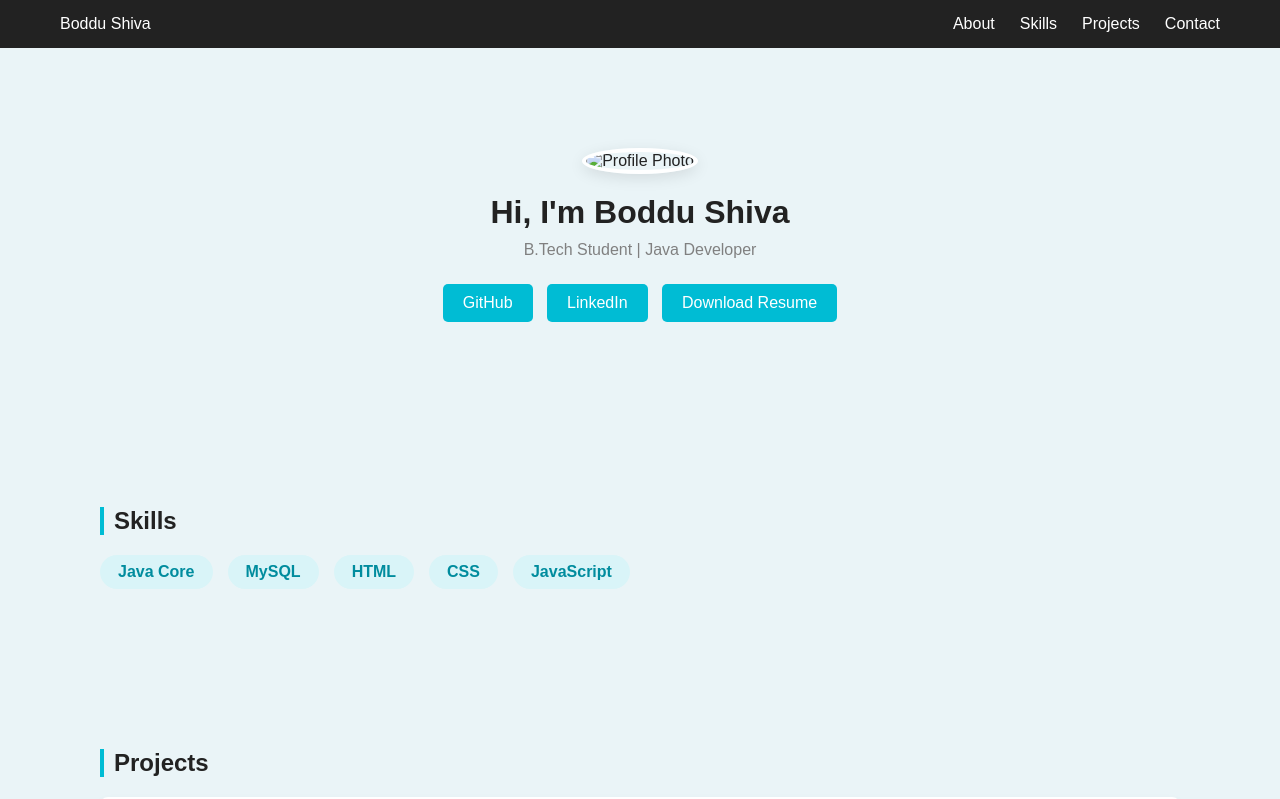
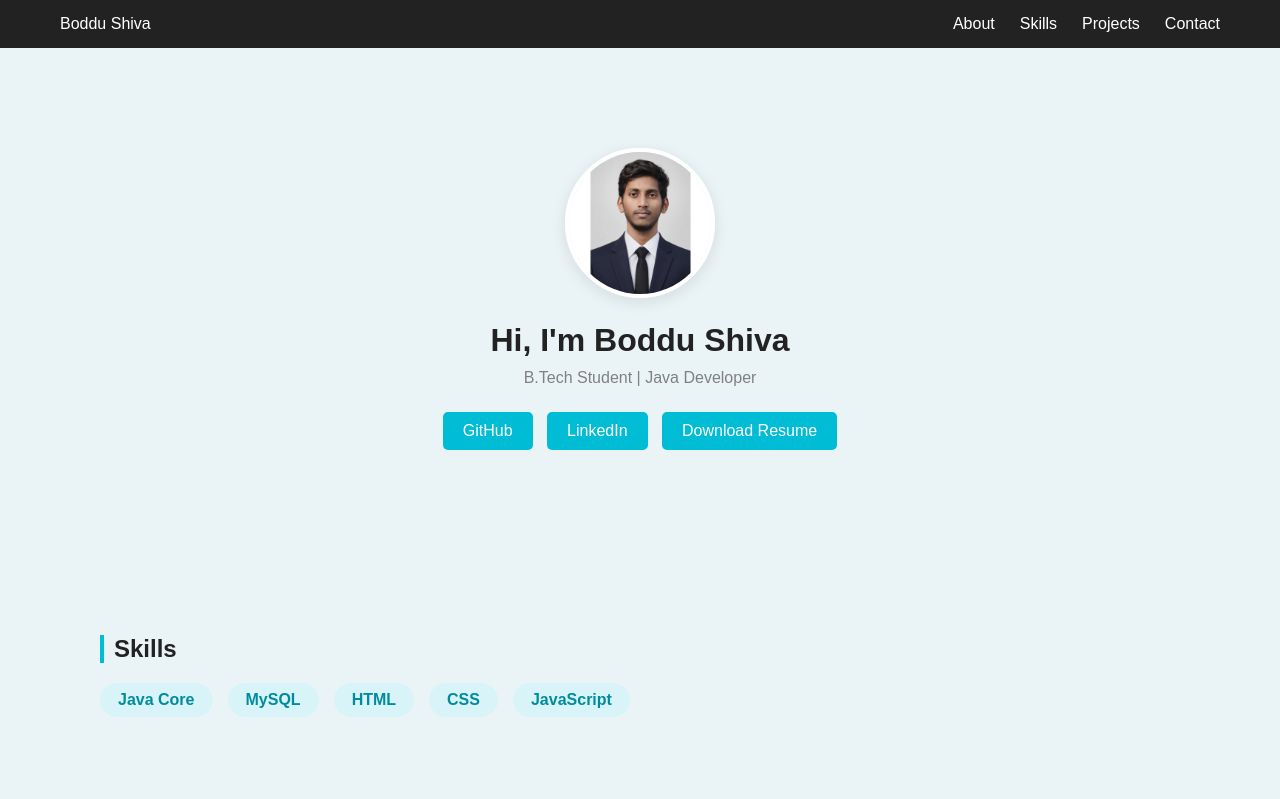
Before and after one commit to Shivabodd/Shivabodd.github.io, a plain HTML site: page index.html in a window 1280 px wide. Shown: the top 799 px of the page. Drawn offline with Linux system fonts and the light colour scheme.

Commit message:
update potfolio

```diff
--- a/index.html
+++ b/index.html
@@ -19,7 +19,7 @@
 </nav>
 
 <section id="about" class="hero">
-    <img src="images/profile.jpg" class="profile-img" alt="Profile Photo">
+    <img src="shiva.jpg" class="profile-img" alt="0">
     <h1>Hi, I'm Boddu Shiva</h1>
     <p>B.Tech Student | Java Developer</p>
 
```
Also changed, not shown: shiva.jpg (added), 1 other file.
